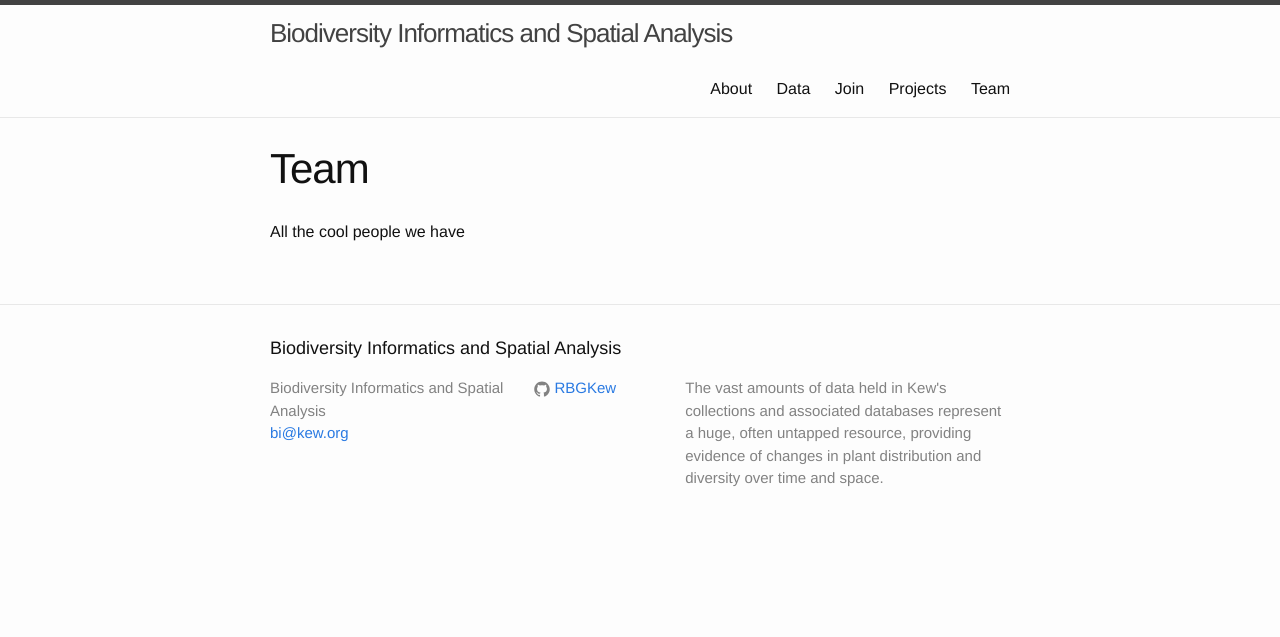
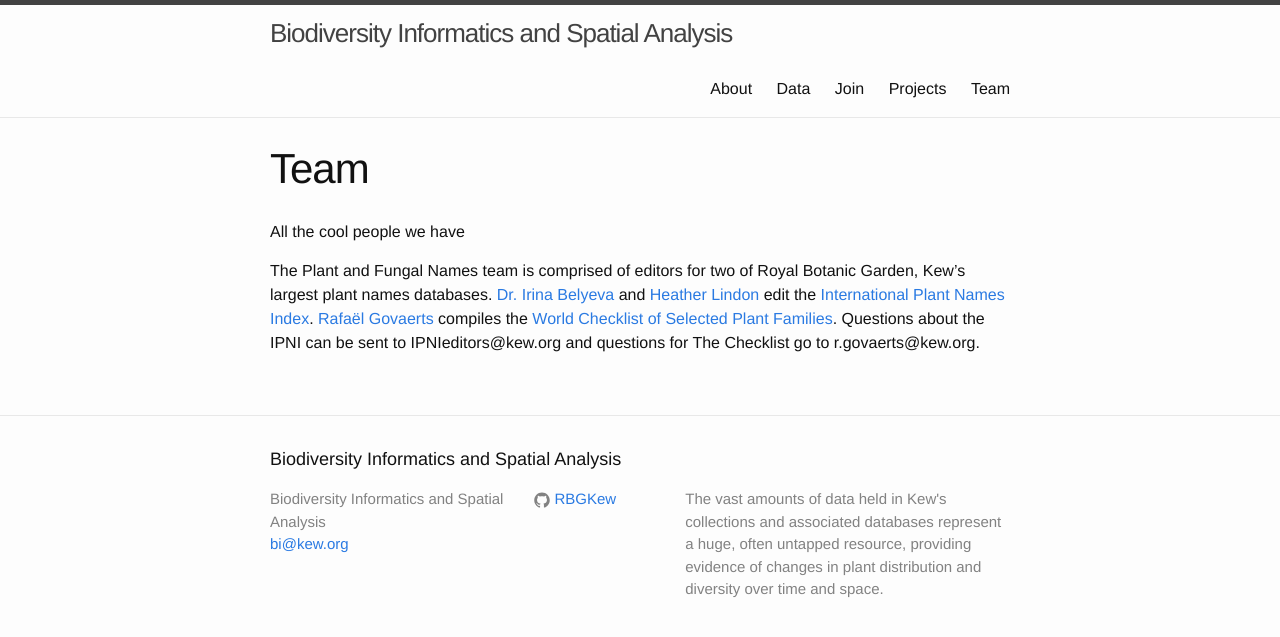
Before and after one commit to RBGKew/rbgkew.github.io, a Jekyll site: the page built from team.md, in a window 1280 px wide. Shown: the top 637 px of the page. Built offline with Jekyll 4.4.1, drawn with Linux system fonts in a browser that asks for light colours; Markdown is read by kramdown in place of the engine named in the settings.

Commit message:
Updated team.md

```diff
--- a/team.md
+++ b/team.md
@@ -2,6 +2,11 @@
 layout: page
 title: Team
 permalink: /team/
+published: true
 ---
 
+
 All the cool people we have
+
+The Plant and Fungal Names team is comprised of editors for two of Royal Botanic Garden, Kew's largest plant names databases.  [Dr. Irina Belyeva](http://www.kew.org/science-conservation/research-data/science-directory/people/belyaeva-irina-v) and [Heather Lindon](http://www.kew.org/science-conservation/research-data/science-directory/people/lindon-heather-l) edit the [International Plant Names Index](www.ipni.org).  [Rafaël Govaerts](http://www.kew.org/science-conservation/research-data/science-directory/people/govaerts-rafa%C3%ABl-h) compiles the [World Checklist of Selected Plant Families](http://apps.kew.org/wcsp/prepareChecklist.do?checklist=selected_families%40%40017170120141041837).
+Questions about the IPNI can be sent to IPNIeditors@kew.org and questions for The Checklist go to r.govaerts@kew.org.
```
